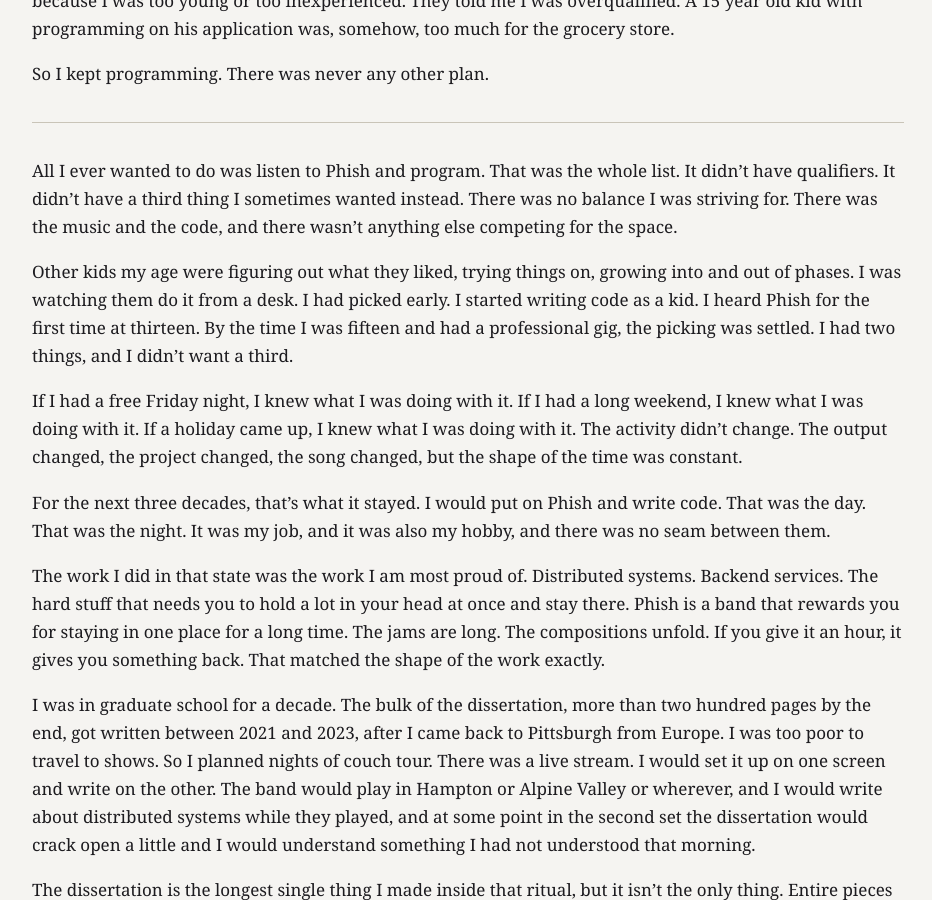
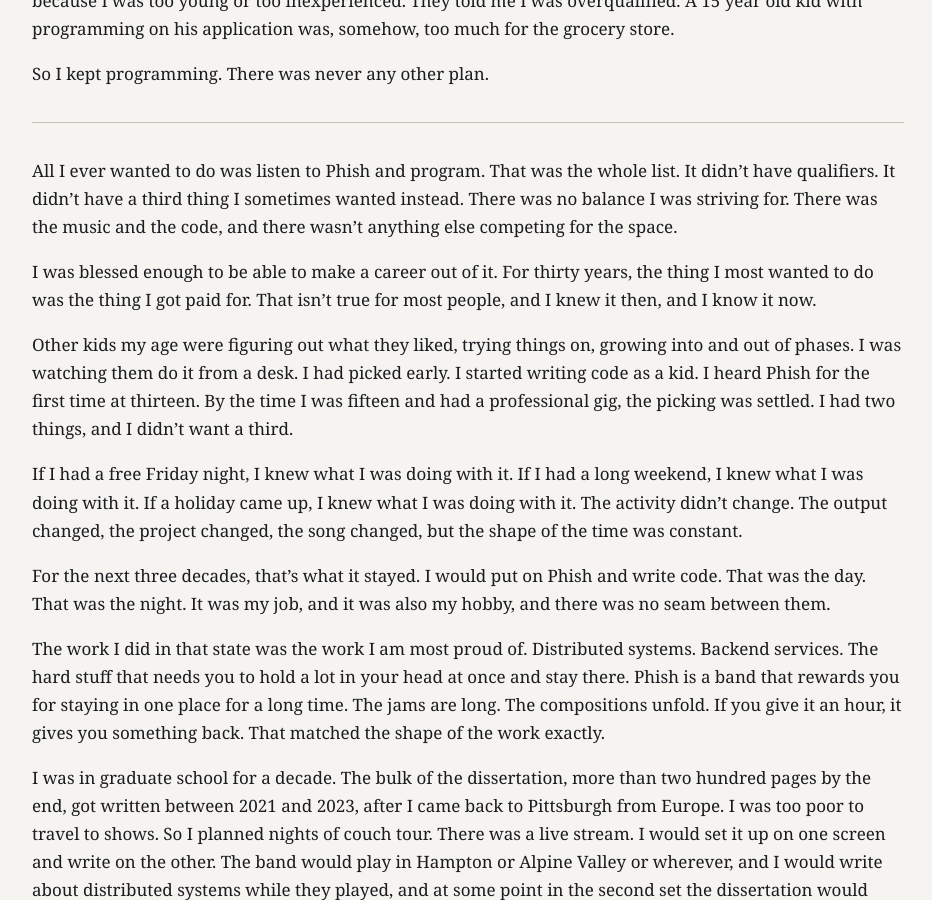
Before and after one commit to cmeiklejohn/cmeiklejohn.github.io, a Jekyll site: the page built from _posts/2026-05-03-rift.markdown, in a window 1280 px wide and 900 px high, scrolled down 881 px. Shown: the whole window, without its empty margins (172-1104 px from the left). Built offline with Jekyll 4.4.1, drawn with Linux system fonts in a browser that asks for light colours; some web fonts are replaced.

Commit message:
Rift: name the blessing of getting to make a career out of it

```diff
--- a/_posts/2026-05-03-rift.markdown
+++ b/_posts/2026-05-03-rift.markdown
@@ -28,6 +28,8 @@
 ---
 
 All I ever wanted to do was listen to Phish and program. That was the whole list. It didn't have qualifiers. It didn't have a third thing I sometimes wanted instead. There was no balance I was striving for. There was the music and the code, and there wasn't anything else competing for the space.
+
+I was blessed enough to be able to make a career out of it. For thirty years, the thing I most wanted to do was the thing I got paid for. That isn't true for most people, and I knew it then, and I know it now.
 
 Other kids my age were figuring out what they liked, trying things on, growing into and out of phases. I was watching them do it from a desk. I had picked early. I started writing code as a kid. I heard Phish for the first time at thirteen. By the time I was fifteen and had a professional gig, the picking was settled. I had two things, and I didn't want a third.
 
```
